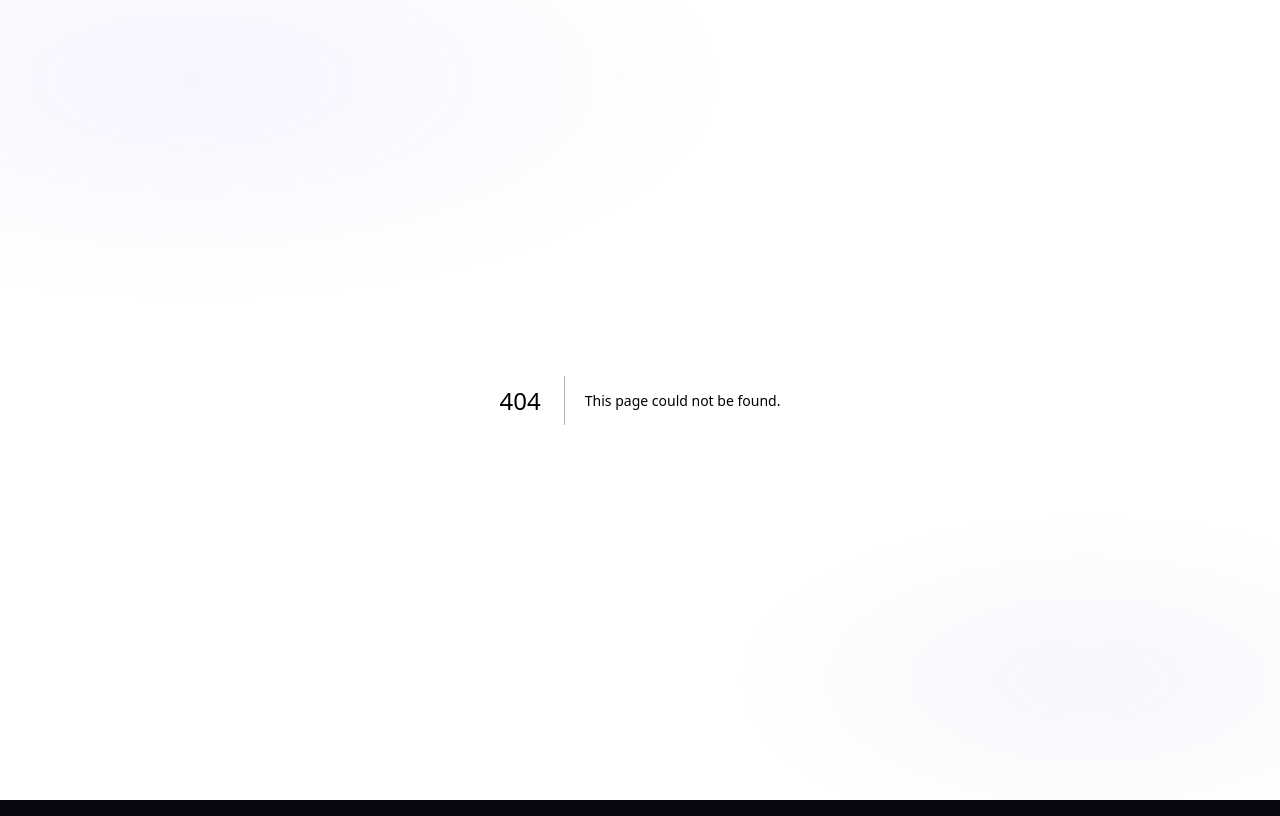
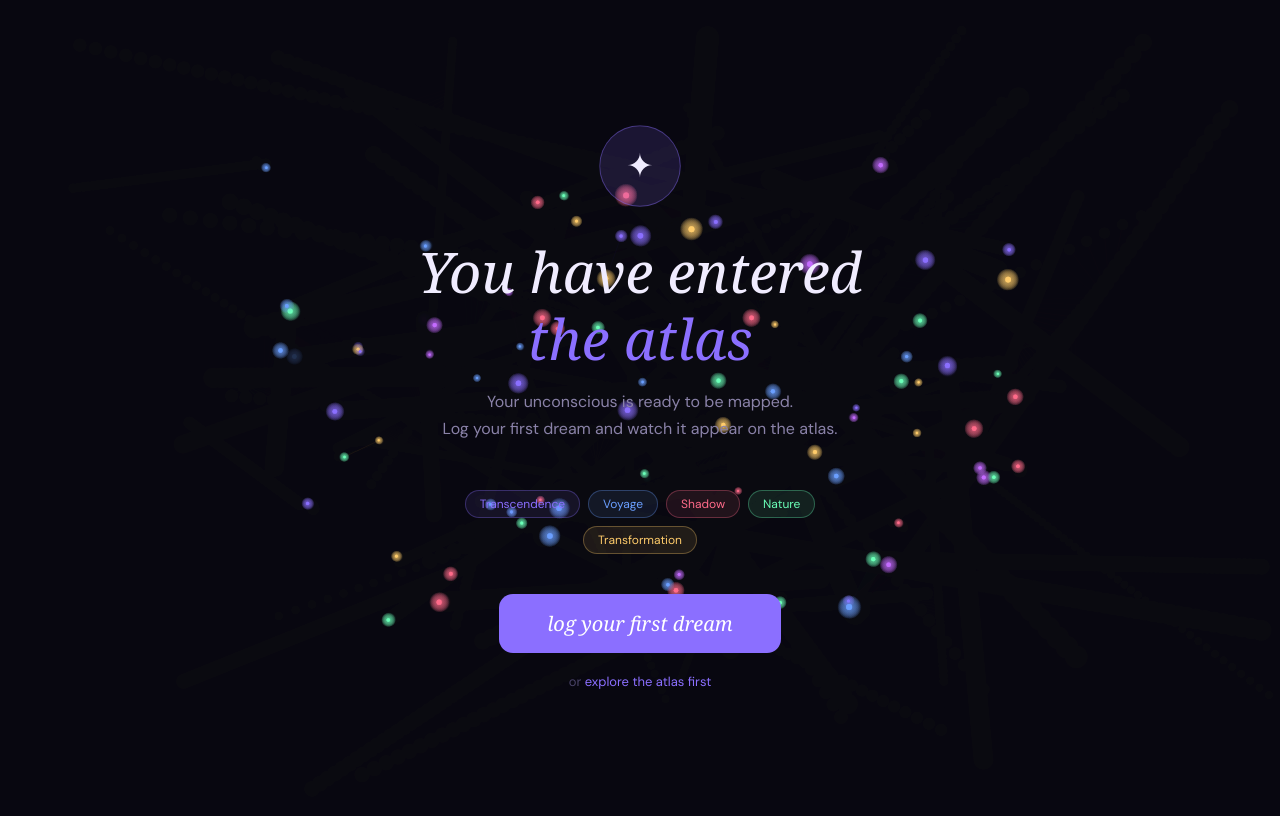
Before and after one commit to asrarmushtaqwani/dreamatlas, a Next.js app: page /auth/welcome in a window 1280 px wide. Before the commit this address had no page. Built offline with nearby package versions, Linux system fonts and the light colour scheme.

Commit message:
feat: animated welcome page + auth confirm route

```diff
--- /dev/null
+++ b/app/auth/confirm/route.ts
@@ -0,0 +1,21 @@
+import { createClient } from '@/lib/supabase/server'
+import { NextRequest, NextResponse } from 'next/server'
+
+export async function GET(request: NextRequest) {
+  const { searchParams } = new URL(request.url)
+  const token_hash = searchParams.get('token_hash')
+  const type = searchParams.get('type')
+
+  if (token_hash && type) {
+    const supabase = await createClient()
+    const { error } = await supabase.auth.verifyOtp({
+      type: type as any,
+      token_hash,
+    })
+    if (!error) {
+      return NextResponse.redirect(new URL('/auth/welcome', request.url))
+    }
+  }
+
+  return NextResponse.redirect(new URL('/auth/login?error=invalid_link', request.url))
+}
--- /dev/null
+++ b/app/auth/welcome/page.tsx
@@ -0,0 +1,122 @@
+'use client'
+import { useEffect, useRef, useState } from 'react'
+import { useRouter } from 'next/navigation'
+
+const PARTICLES = 80
+const ARCHETYPES = ['Transcendence', 'Voyage', 'Shadow', 'Nature', 'Transformation']
+const COLORS = ['#8b6fff', '#6b9fff', '#ff6b8a', '#6bffb8', '#ffcc6b', '#c46bff']
+
+export default function WelcomePage() {
+  const canvasRef = useRef<HTMLCanvasElement>(null)
+  const router = useRouter()
+  const [stage, setStage] = useState(0)
+
+  useEffect(() => {
+    const timers = [
+      setTimeout(() => setStage(1), 1200),
+      setTimeout(() => setStage(2), 2400),
+      setTimeout(() => setStage(3), 3400),
+    ]
+    return () => timers.forEach(clearTimeout)
+  }, [])
+
+  useEffect(() => {
+    const canvas = canvasRef.current
+    if (!canvas) return
+    const ctx = canvas.getContext('2d')!
+    let raf: number
+    let t = 0
+
+    const resize = () => {
+      canvas.width = window.innerWidth
+      canvas.height = window.innerHeight
+    }
+    resize()
+    window.addEventListener('resize', resize)
+
+    const particles = Array.from({ length: PARTICLES }, (_, i) => ({
+      x: Math.random() * window.innerWidth,
+      y: Math.random() * window.innerHeight,
+      tx: 0.2 * window.innerWidth + Math.random() * 0.6 * window.innerWidth,
+      ty: 0.2 * window.innerHeight + Math.random() * 0.6 * window.innerHeight,
+      r: Math.random() * 2 + 1,
+      col: COLORS[Math.floor(Math.random() * COLORS.length)],
+      speed: Math.random() * 0.02 + 0.01,
+      phase: Math.random() * Math.PI * 2,
+      arrived: false,
+    }))
+
+    const draw = () => {
+      t += 0.008
+      ctx.fillStyle = 'rgba(8,7,17,0.15)'
+      ctx.fillRect(0, 0, canvas.width, canvas.height)
+
+      particles.forEach(p => {
+        if (!p.arrived) {
+          p.x += (p.tx - p.x) * p.speed
+          p.y += (p.ty - p.y) * p.speed
+          if (Math.hypot(p.tx - p.x, p.ty - p.y) < 2) p.arrived = true
+        } else {
+          p.x = p.tx + Math.sin(t + p.phase) * 12
+          p.y = p.ty + Math.cos(t * 0.7 + p.phase) * 8
+        }
+
+        const gd = ctx.createRadialGradient(p.x, p.y, 0, p.x, p.y, p.r * 4)
+        gd.addColorStop(0, p.col + '60')
+        gd.addColorStop(1, p.col + '00')
+        ctx.fillStyle = gd
+        ctx.beginPath(); ctx.arc(p.x, p.y, p.r * 4, 0, Math.PI * 2); ctx.fill()
+        ctx.beginPath(); ctx.arc(p.x, p.y, p.r, 0, Math.PI * 2)
+        ctx.fillStyle = p.col; ctx.fill()
+      })
+
+      particles.forEach((p, i) => {
+        particles.slice(i + 1, i + 6).forEach(p2 => {
+          const dist = Math.hypot(p2.x - p.x, p2.y - p.y)
+          if (dist < 80) {
+            ctx.globalAlpha = 0.06 * (1 - dist / 80)
+            ctx.strokeStyle = p.col
+            ctx.lineWidth = 0.5
+            ctx.beginPath(); ctx.moveTo(p.x, p.y); ctx.lineTo(p2.x, p2.y); ctx.stroke()
+            ctx.globalAlpha = 1
+          }
+        })
+      })
+
+      raf = requestAnimationFrame(draw)
+    }
+
+    ctx.fillStyle = '#080711'
+    ctx.fillRect(0, 0, canvas.width, canvas.height)
+    draw()
+
+    return () => { cancelAnimationFrame(raf); window.removeEventListener('resize', resize) }
+  }, [])
+
+  return (
+    <div style={{ position: 'relative', minHeight: '100vh', display: 'flex', alignItems: 'center', justifyContent: 'center', overflow: 'hidden' }}>
+      <canvas ref={canvasRef} style={{ position: 'fixed', inset: 0, width: '100%', height: '100%' }} />
+      <div style={{ position: 'relative', zIndex: 10, textAlign: 'center', padding: '24px', maxWidth: 520 }}>
+        <div style={{ width: 80, height: 80, borderRadius: '50%', margin: '0 auto 32px', background: 'rgba(139,111,255,0.15)', border: '0.5px solid rgba(139,111,255,0.4)', display: 'flex', alignItems: 'center', justifyContent: 'center', fontSize: 32, animation: 'orbPulse 3s ease-in-out infinite' }}>✦</div>
+        <div style={{ fontFamily: 'Georgia, serif', fontSize: 'clamp(36px, 8vw, 56px)', fontWeight: 300, fontStyle: 'italic', color: '#f0ecff', lineHeight: 1.2, marginBottom: 16, opacity: stage >= 1 ? 1 : 0, transform: stage >= 1 ? 'translateY(0)' : 'translateY(20px)', transition: 'all 0.8s ease' }}>
+          You have entered<br /><span style={{ color: '#8b6fff' }}>the atlas</span>
+        </div>
+        <div style={{ fontSize: 16, color: 'rgba(138,130,168,1)', lineHeight: 1.7, marginBottom: 48, opacity: stage >= 2 ? 1 : 0, transform: stage >= 2 ? 'translateY(0)' : 'translateY(16px)', transition: 'all 0.8s ease' }}>
+          Your unconscious is ready to be mapped.<br />Log your first dream and watch it appear on the atlas.
+        </div>
+        <div style={{ display: 'flex', flexWrap: 'wrap', gap: 8, justifyContent: 'center', marginBottom: 40, opacity: stage >= 2 ? 1 : 0, transition: 'opacity 1s ease 0.3s' }}>
+          {ARCHETYPES.map((a, i) => (
+            <div key={a} style={{ padding: '5px 14px', borderRadius: 20, fontSize: 12, background: `${COLORS[i]}18`, border: `0.5px solid ${COLORS[i]}50`, color: COLORS[i] }}>{a}</div>
+          ))}
+        </div>
+        <button onClick={() => router.push('/log')} style={{ padding: '16px 48px', background: '#8b6fff', border: 'none', borderRadius: 14, color: 'white', fontFamily: 'Georgia, serif', fontSize: 20, fontStyle: 'italic', fontWeight: 300, cursor: 'pointer', opacity: stage >= 3 ? 1 : 0, transform: stage >= 3 ? 'translateY(0)' : 'translateY(16px)', transition: 'all 0.8s ease' }}>
+          log your first dream
+        </button>
+        <div style={{ marginTop: 20, fontSize: 13, color: 'rgba(74,68,104,1)', opacity: stage >= 3 ? 1 : 0, transition: 'opacity 0.8s ease 0.3s' }}>
+          or <span onClick={() => router.push('/map')} style={{ color: '#8b6fff', cursor: 'pointer' }}>explore the atlas first</span>
+        </div>
+      </div>
+      <style>{`@keyframes orbPulse { 0%,100%{transform:scale(1)} 50%{transform:scale(1.08)} }`}</style>
+    </div>
+  )
+}
```
